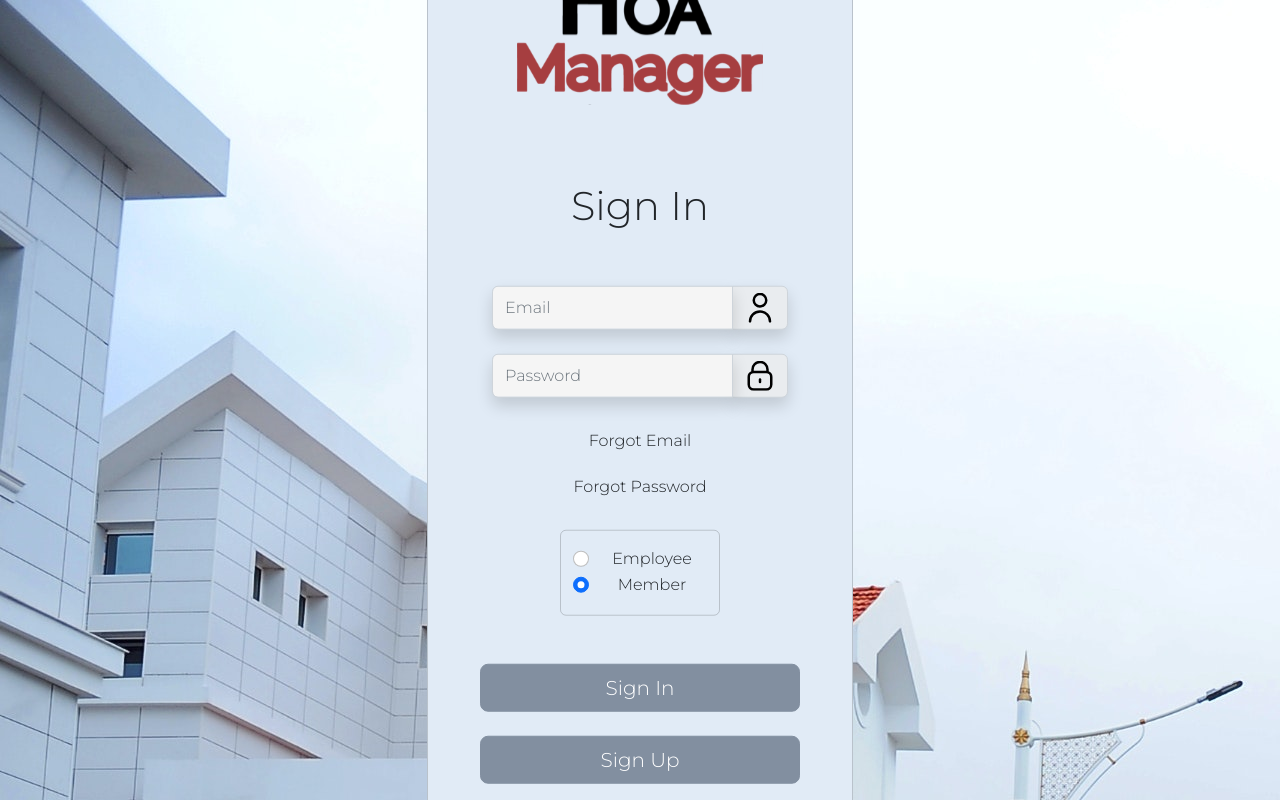
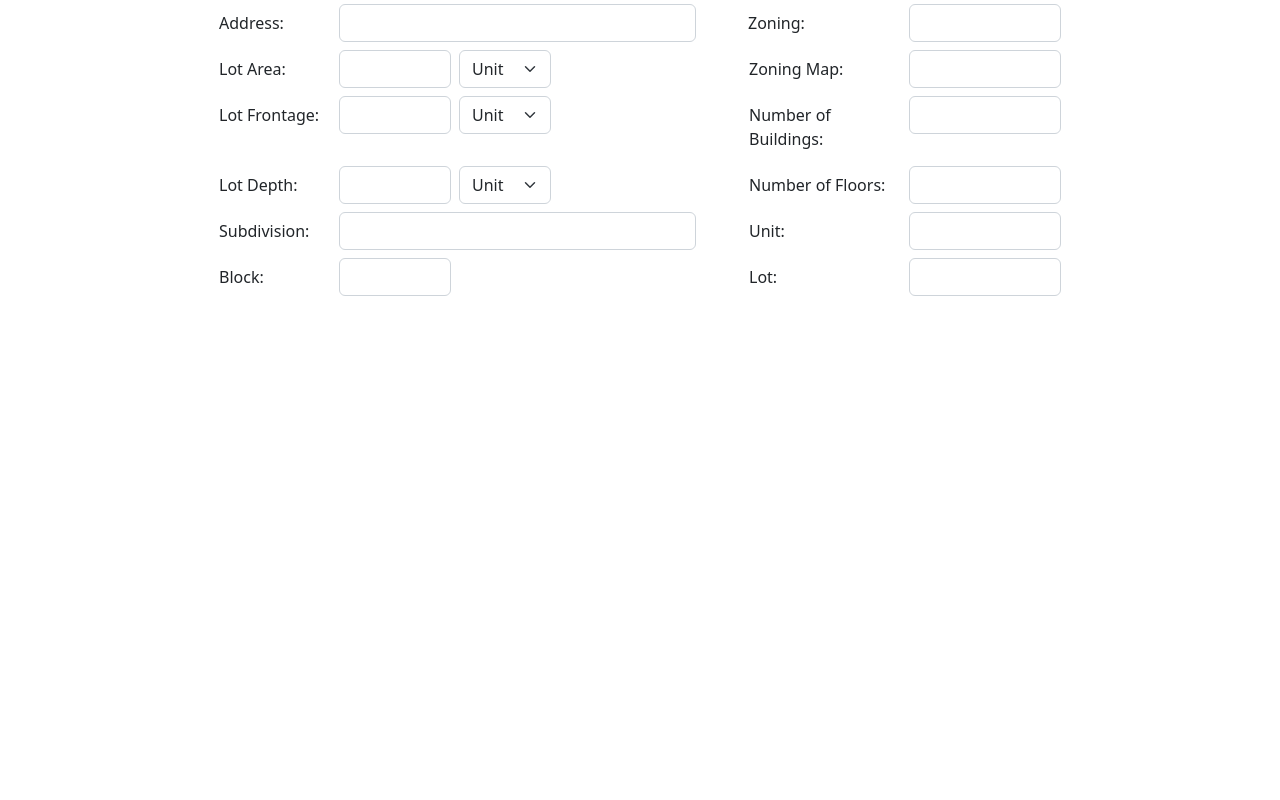
Before and after one commit to LAARC-FSU/HOA-Manager-UI, an Angular app: page / in a window 1280 px wide. Built offline with nearby package versions, Linux system fonts and the light colour scheme.

Commit message:
created input form for adding property

```diff
--- a/angular.json
+++ b/angular.json
@@ -109,5 +109,8 @@
         }
       }
     }
+  },
+  "cli": {
+    "analytics": false
   }
 }
--- /dev/null
+++ b/src/app/add-property/add-property.component.html
@@ -0,0 +1,107 @@
+<div class="container">
+  <div class="row" >
+       <div class="col" style="max-width: 120px">
+         <label for="inputaddress" class="col-form-label">Address:</label>
+       </div>
+      <div class="col" style="min-width: 365px">
+         <input type="text" id="inputaddress" class="form-control">
+      </div>
+        <div class="col ps-5"  >
+          <label for="inputzoning" class="col-form-label" style="max-width: 160px">Zoning:</label>
+        </div>
+       <div class="col" style="max-width: 160px">
+         <input type="text" id="inputzoning" class="form-control">
+       </div>
+  </div>
+  <div class="row">
+    <div class="col" style="max-width: 120px">
+      <label for="inputlotarea" class="col-form-label">Lot Area:</label>
+    </div>
+    <div class="col" style="max-width: 120px">
+      <input type="number" id="inputlotarea" class="form-control">
+    </div>
+    <div class="col" style="max-width: 100px">
+      <select class="form-select" >
+        <option selected>Unit</option>
+        <option>Acres</option>
+        <option>sqft</option>
+      </select>
+    </div>
+    <div class="col" style="min-width: 160px">
+      <label for="inputzoningmap" class="col-form-label" style="padding-left: 190px">Zoning Map:</label>
+    </div>
+    <div class="col" style="max-width: 160px">
+      <input type="text" id="inputzoningmap" class="form-control">
+    </div>
+  </div>
+  <div class="row">
+    <div class="col" style="max-width: 120px">
+      <label for="inputlotfrontage" class="col-form-label">Lot Frontage:</label>
+    </div>
+    <div class="col" style="max-width: 120px">
+      <input type="number" id="inputlotfrontage" class="form-control">
+    </div>
+    <div class="col" style="max-width: 100px">
+      <select class="form-select" >
+        <option selected>Unit</option>
+        <option>Miles</option>
+        <option>ft</option>
+      </select>
+    </div>
+    <div class="col" style="min-width: 160px">
+      <label for="inputnumberofbuildings" class="col-form-label" style="padding-left: 190px">Number of Buildings:</label>
+    </div>
+    <div class="col" style="max-width: 160px">
+      <input type="number" id="inputnumberofbuildings" class="form-control">
+    </div>
+  </div>
+  <div class="row">
+    <div class="col" style="max-width: 120px">
+      <label for="inputlotdepth" class="col-form-label">Lot Depth:</label>
+    </div>
+    <div class="col" style="max-width: 120px">
+      <input type="number" id="inputlotdepth" class="form-control">
+    </div>
+    <div class="col" style="max-width: 100px">
+      <select class="form-select" >
+        <option selected>Unit</option>
+        <option>Miles</option>
+        <option>ft</option>
+      </select>
+    </div>
+    <div class="col" style="min-width: 160px">
+      <label for="inputnumberoffloors" class="col-form-label" style="padding-left: 190px">Number of Floors:</label>
+    </div>
+    <div class="col" style="max-width: 160px">
+      <input type="number" id="inputnumberoffloors" class="form-control">
+    </div>
+  </div>
+  <div class="row">
+    <div class="col" style="max-width: 120px">
+      <label for="inputsubdivision" class="col-form-label">Subdivision:</label>
+    </div>
+    <div class="col" style="min-width: 365px">
+      <input type="text" id="inputsubdivision" class="form-control">
+    </div>
+    <div class="col" style="min-width: 160px">
+      <label for="inputunit" class="col-form-label" style="padding-left: 45px">Unit:</label>
+    </div>
+    <div class="col" style="max-width: 160px">
+      <input type="number" id="inputunit" class="form-control">
+    </div>
+  </div>
+  <div class="row">
+    <div class="col" style="max-width: 120px">
+      <label for="inputblock" class="col-form-label">Block:</label>
+    </div>
+    <div class="col" style="max-width: 120px">
+      <input type="number" id="inputblock" class="form-control">
+    </div>
+    <div class="col" style="min-width: 160px" >
+      <label for="inputlot" class="col-form-label" style="padding-left: 290px" >Lot:</label>
+    </div>
+    <div class="col" style="max-width: 160px">
+      <input type="number" id="inputlot" class="form-control">
+    </div>
+  </div>
+</div>
--- /dev/null
+++ b/src/app/add-property/add-property.component.scss
@@ -0,0 +1,8 @@
+.container{
+  max-width: 850px;
+  min-width: 850px;
+  overflow: auto;
+}
+.col{
+  padding: 4px;
+}
--- /dev/null
+++ b/src/app/add-property/add-property.component.ts
@@ -0,0 +1,11 @@
+import { Component } from '@angular/core';
+import type { OnInit } from '@angular/core';
+@Component({
+  selector: 'add-property',
+  templateUrl: './add-property.component.html',
+  styleUrls: ['./add-property.component.scss'],
+})
+export class AddPropertyComponent implements OnInit {
+  constructor() {}
+  ngOnInit(): void {}
+}
--- a/src/app/app.component.html
+++ b/src/app/app.component.html
@@ -1,2 +1,2 @@
 
-<login-portal></login-portal>
+<add-property></add-property>
--- a/src/app/app.module.ts
+++ b/src/app/app.module.ts
@@ -4,6 +4,7 @@ import { BrowserAnimationsModule } from '@angular/platform-browser/animations';
 import { AppRoutingModule } from './app-routing.module';
 import { AppComponent } from './app.component';
 import { LoginPortalComponent } from './login-portal/login-portal.component';
+import { AddPropertyComponent } from './add-property/add-property.component';
 import {FormsModule, ReactiveFormsModule} from "@angular/forms";
 
 
@@ -12,6 +13,7 @@ import {FormsModule, ReactiveFormsModule} from "@angular/forms";
   declarations: [
     AppComponent,
     LoginPortalComponent,
+    AddPropertyComponent,
   ],
     imports: [
         BrowserModule,
```
